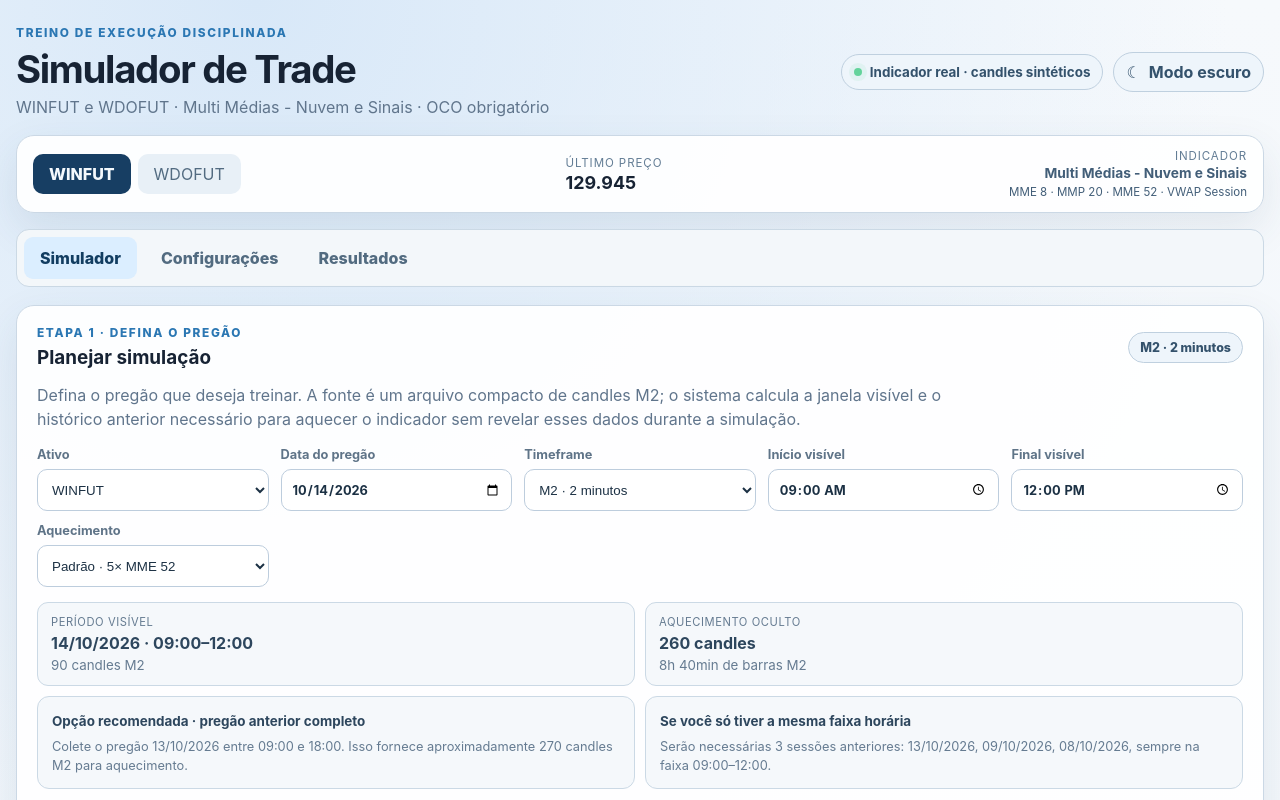
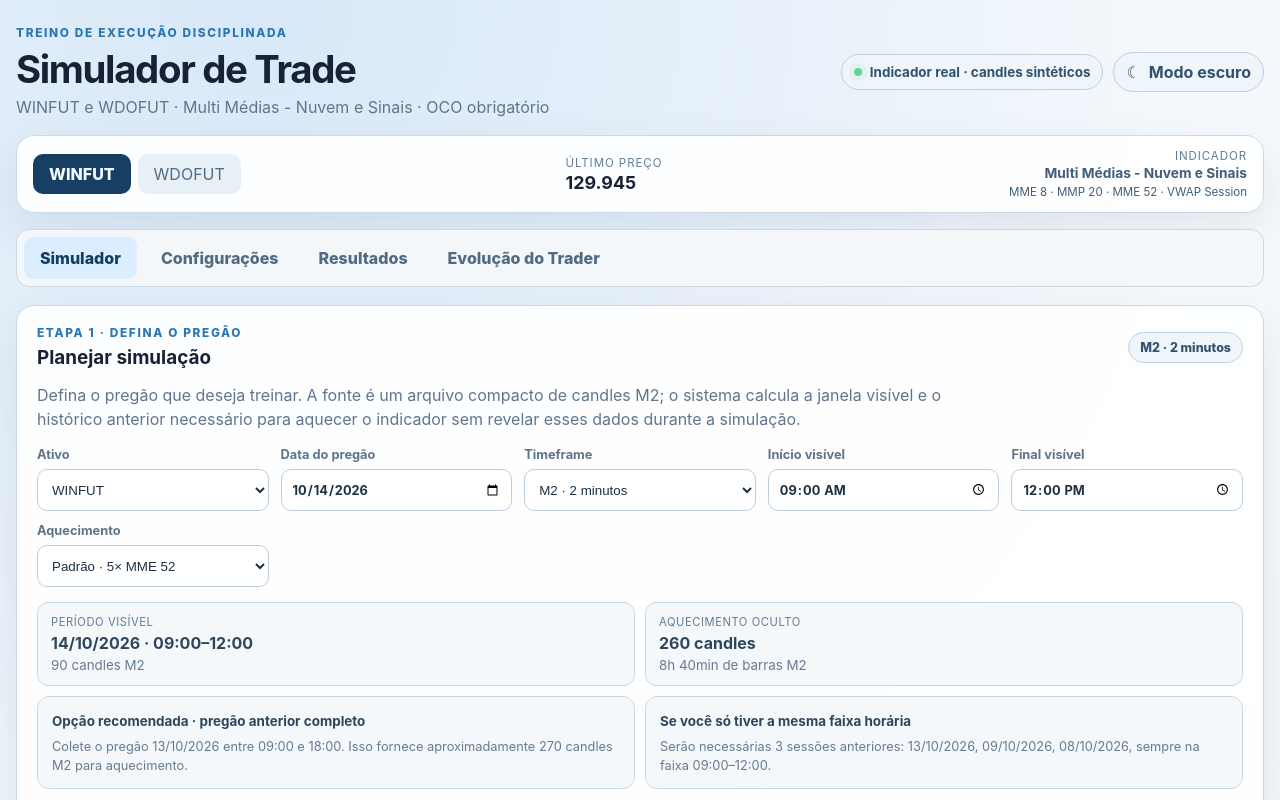
Before and after one commit to pablopcdossantos2-sys/simulador-de-trade, a React (Vite) app: page / in a window 1280 px wide. Shown: the top 800 px of the page. Built offline with nearby package versions, Linux system fonts and the light colour scheme.

Commit message:
Add trader evolution section to main navigation

```diff
--- a/src/App.tsx
+++ b/src/App.tsx
@@ -11,6 +11,7 @@ import { TrainingSessionPanel } from "./components/TrainingSessionPanel";
 import { SessionHistoryPanel } from "./components/SessionHistoryPanel";
 import { ProgressOverviewPanel } from "./components/ProgressOverviewPanel";
 import { StudentProgressPanel } from "./components/StudentProgressPanel";
+import { TraderEvolutionPanel } from "./components/TraderEvolutionPanel";
 import { ExecutionSettingsPanel } from "./components/ExecutionSettingsPanel";
 import { BackupPanel } from "./components/BackupPanel";
 import {
@@ -67,6 +68,7 @@ import {
   loadExecutionSettings,
 } from "./services/executionSettings";
 import { loadWarmupCandles } from "./services/replayData";
+import { startUsageTracking } from "./services/usageTracking";
 import type {
   Asset,
   ExecutionSettings,
@@ -104,7 +106,7 @@ function initialTheme(): ThemeMode {
 type DataMode = "demo" | "replay";
 
 export default function App() {
-  const [activeArea, setActiveArea] = useState<"SIMULADOR" | "CONFIGURACOES" | "RESULTADOS">("SIMULADOR");
+  const [activeArea, setActiveArea] = useState<"SIMULADOR" | "CONFIGURACOES" | "RESULTADOS" | "EVOLUCAO">("SIMULADOR");
   const [asset, setAsset] = useState<Asset>("WINFUT");
   const [dataMode, setDataMode] = useState<DataMode>("demo");
   const [candles, setCandles] = useState(() => createDemoCandles("WINFUT"));
@@ -337,6 +339,10 @@ export default function App() {
   }
 
   useEffect(() => {
+    startUsageTracking();
+  }, []);
+
+  useEffect(() => {
     document.documentElement.dataset.theme = theme;
     try {
       localStorage.setItem(THEME_KEY, theme);
@@ -1108,6 +1114,7 @@ export default function App() {
         <button type="button" className={activeArea === "SIMULADOR" ? "active" : ""} aria-current={activeArea === "SIMULADOR" ? "page" : undefined} onClick={() => setActiveArea("SIMULADOR")}>Simulador</button>
         <button type="button" className={activeArea === "CONFIGURACOES" ? "active" : ""} aria-current={activeArea === "CONFIGURACOES" ? "page" : undefined} onClick={() => setActiveArea("CONFIGURACOES")}>Configurações</button>
         <button type="button" className={activeArea === "RESULTADOS" ? "active" : ""} aria-current={activeArea === "RESULTADOS" ? "page" : undefined} onClick={() => setActiveArea("RESULTADOS")}>Resultados</button>
+        <button type="button" className={activeArea === "EVOLUCAO" ? "active" : ""} aria-current={activeArea === "EVOLUCAO" ? "page" : undefined} onClick={() => setActiveArea("EVOLUCAO")}>Evolução do Trader</button>
       </nav>
 
       <section className="app-area simulator-area" hidden={activeArea !== "SIMULADOR"}>
@@ -1499,6 +1506,11 @@ export default function App() {
       </section>
       </section>
 
+      <section className="app-area evolution-area" hidden={activeArea !== "EVOLUCAO"}>
+        <h2 className="area-title">Evolução do Trader</h2>
+        <TraderEvolutionPanel refreshKey={sessionHistoryRefreshKey + trades.length + trainingEvents.length} />
+      </section>
+
       <section className="app-area settings-area" hidden={activeArea !== "CONFIGURACOES"}>
         <h2 className="area-title">Configurações</h2>
       <ExecutionSettingsPanel
```
